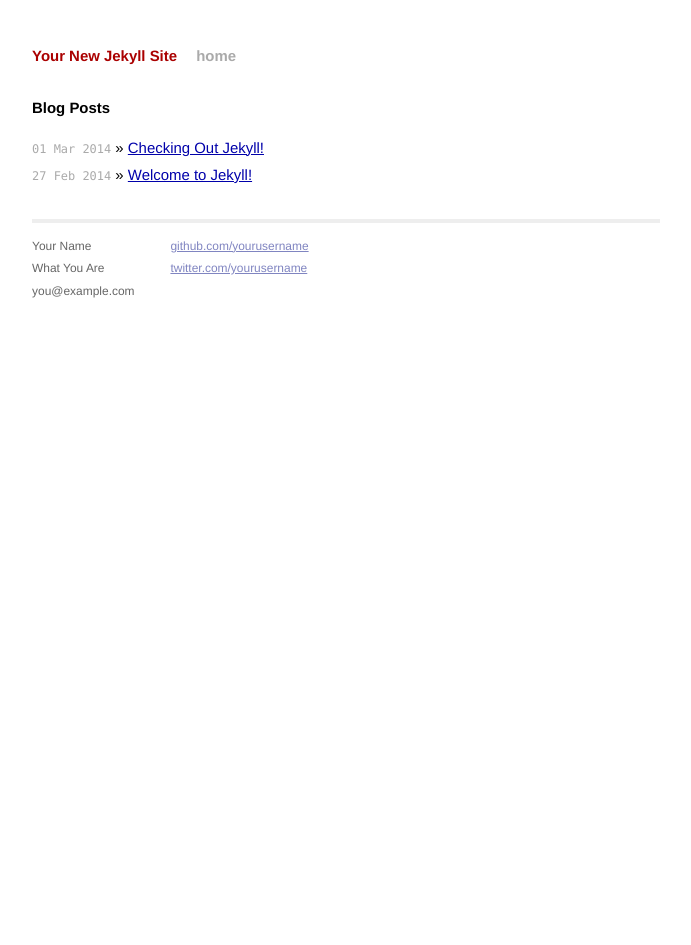
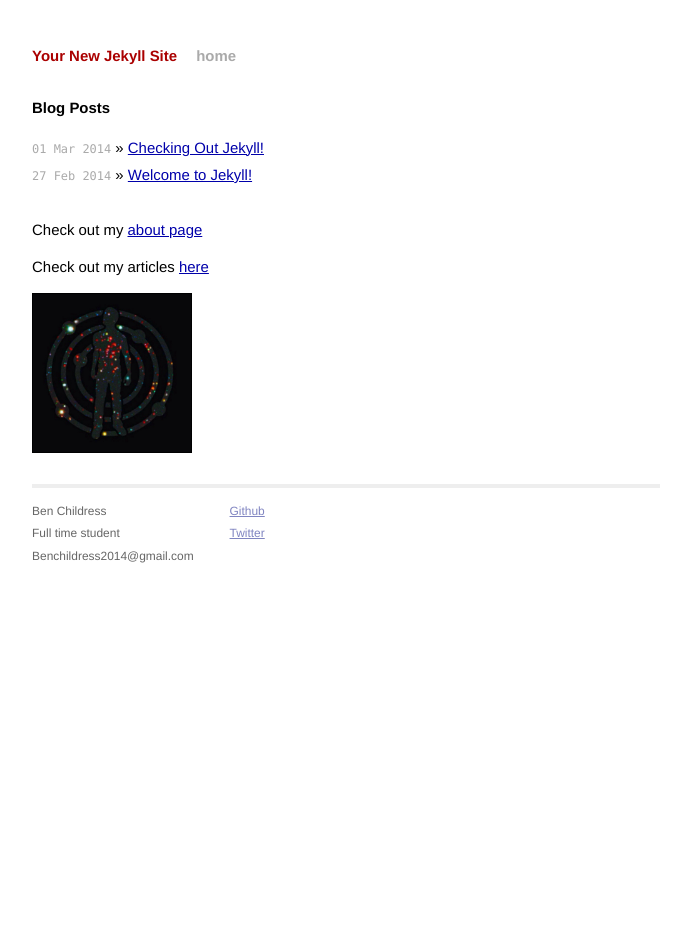
Before and after one commit to BenChildress/BenChildress.github.io, a Jekyll site: the page built from index.html, in a window 1280 px wide. Shown: the whole page, without its empty margins (294-985 px from the left). Built offline with Jekyll 4.4.1, drawn with Linux system fonts in a browser that asks for light colours; Markdown is read by kramdown in place of the engine named in the settings.

Commit message:
About and articles pages

```diff
--- a/_config.yml
+++ b/_config.yml
@@ -1,3 +1,4 @@
 name: Your New Jekyll Site
 markdown: redcarpet
 pygments: true
+permalink: pretty
--- a/_layouts/default.html
+++ b/_layouts/default.html
@@ -26,15 +26,15 @@
           <div class="footer">
             <div class="contact">
               <p>
-                Your Name<br />
-                What You Are<br />
-                you@example.com
+                Ben Childress<br />
+                Full time student<br />
+                Benchildress2014@gmail.com
               </p>
             </div>
             <div class="contact">
               <p>
-                <a href="https://github.com/yourusername">github.com/yourusername</a><br />
-                <a href="https://twitter.com/yourusername">twitter.com/yourusername</a><br />
+                <a href="https://github.com/BenChildress">Github</a><br />
+                <a href="https://twitter.com/Ben_Chill_Dress">Twitter</a><br />
               </p>
             </div>
           </div>
--- a/index.html
+++ b/index.html
@@ -10,4 +10,7 @@ title: Your New Jekyll Site
       <li><span>{{ post.date | date_to_string }}</span> &raquo; <a href="{{ post.url }}">{{ post.title }}</a></li>
     {% endfor %}
   </ul>
+  <p> Check out my <a href="/about/">about page</a></p>
+  <p> Check out my articles <a href="/My_Articles/">here</a></p>
+  <img src="images/satelightflight.jpg" alt="Artwork" width="160" height="160">
 </div>
```
Also changed, not shown: About.html (added, +9 -0 lines), My_Articles.html (added, +9 -0 lines), _posts/2014-02-27-testing-out-jekyll.md (+1 -0 lines), images/Oscars.gif (added), images/satelightflight.jpg (added).
